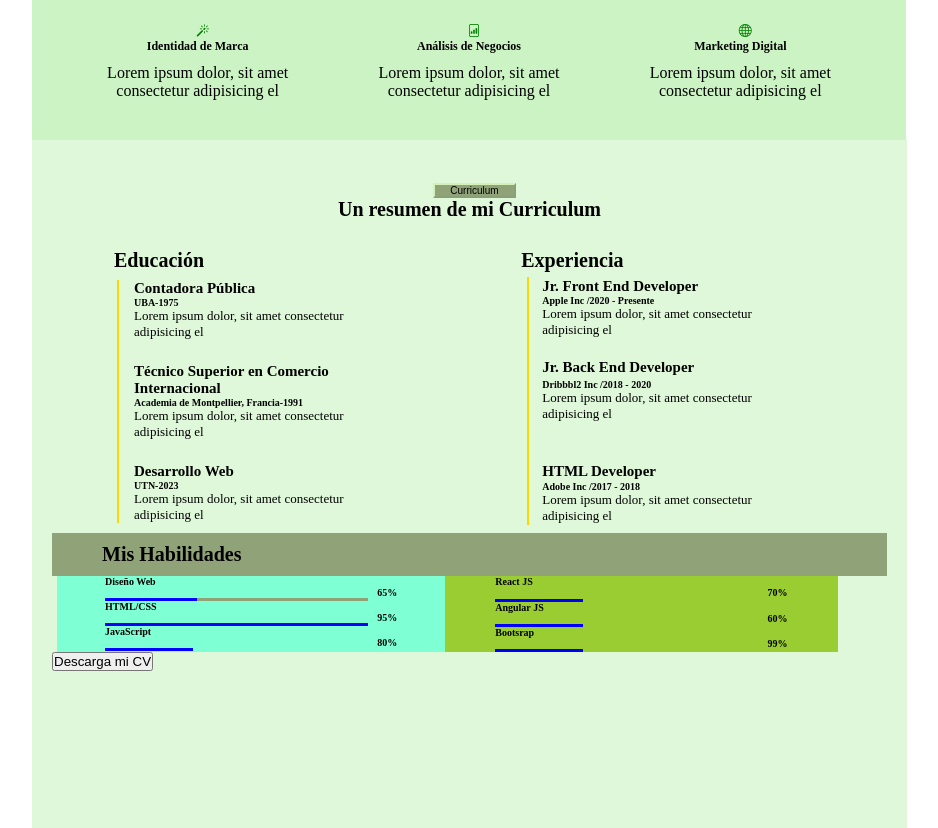
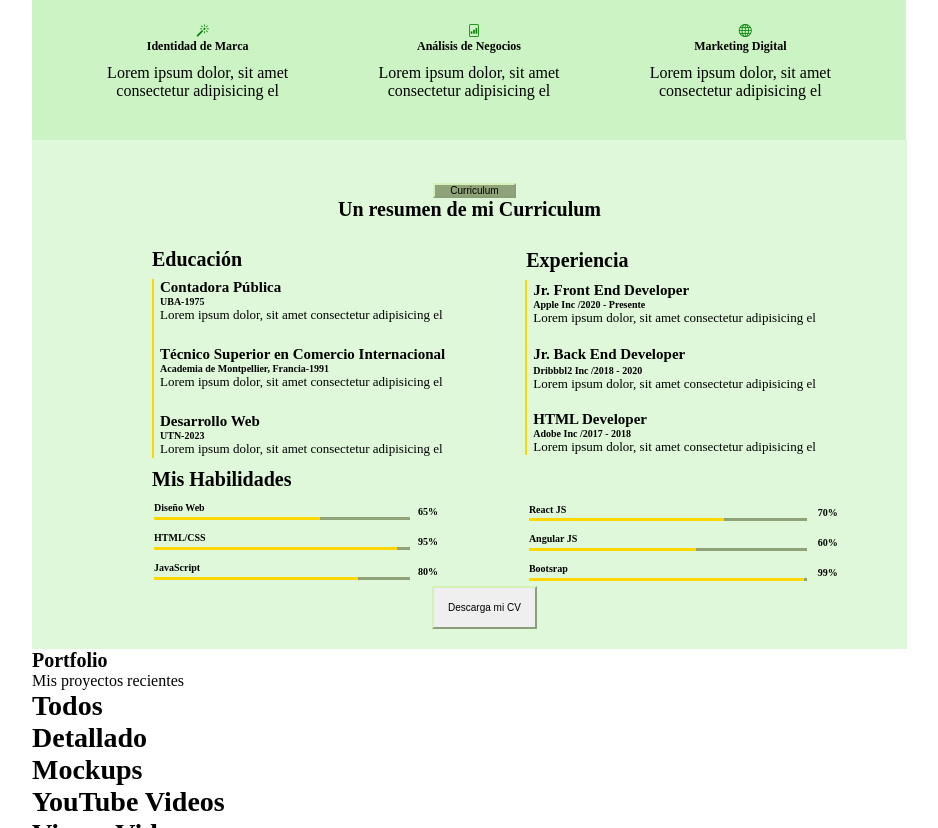
Before and after one commit to isamagan/TPOF_Proyecto, a plain HTML site: page index.html in a window 1280 px wide. Shown: the part 855-1683 px from the top of the page, without its empty margins (208-1146 px from the left). Drawn offline with nearby package versions, Linux system fonts and the light colour scheme.

Commit message:
terminé section curriculum

```diff
--- a/estilo.css
+++ b/estilo.css
@@ -275,7 +275,7 @@ span u{
     background-color:#def8d9 ;
     padding: 20px;
     width: 835px;
-    height: 1000px;
+
  }
  .miCurriculum{
     text-align: center;
@@ -285,7 +285,6 @@ span u{
 .boton4{
     font-size: 10px;
     background-color:#90a378;
-
     padding: 0 15px;
     border-color: #d4f2b8;
 
@@ -301,19 +300,20 @@ span u{
 }
 .educacion{
     width: 60%;
-    padding: 8px 62px;
+    padding: 7px 100px;
 }
 .educacion h1{
-    padding: 0 50px;
+
     font-size: 20px;
-    margin-left: 10px;
+
 }
 
 .miEducacionTitulos {
-    margin-left: 65px;
+    margin-left: 100px;
     font-size: 20px;
-    padding: 0 15px;
+    padding: 0 41px 1px 6px;
     border-left: 2px solid gold;
+    margin-top: 1px;
 
 
 }
@@ -328,24 +328,20 @@ span u{
 
 }
 
-.experiencia2{
-    padding: 8px 71px;
-
-}
 .experiencia2 h1{
     font-size: 20px;
-    padding: 0 33px;
+    padding: 8px 71px 2px 40px;
 
 }
 
 .miExperiencia{
 
-    padding: 1px 13px;
+    padding: 2px 20px 0 6px;
     display: flex;
     flex-direction: column;
     margin-left: 39px;
     border-left: 2px solid gold;
-    margin-top: 5px;
+    margin-top: 6px;
 
 
 }
@@ -358,78 +354,105 @@ span u{
     font-size:  13px; ;
 }
 .jr{
-    padding: 3px 0;
+    padding: 2px 0;
 }
 .ht{
-    padding: 5px 0 1px;
+
+    margin-top: 1px;
 }
 .habilidades{
 
-    padding: 10px 50px;
-    background-color: #90a378;
+    padding: 10px 100px;
 }
 
 .flexhabilidades {
     display: flex;
 }
-.habilidadesbarra1 .habilidadesbarra2{
-    background-color: #638741;
 
-}
 .barraiz{
-    width: 35%;
-    padding: 0 48px;
-    margin-right: 0;
-    margin-left: 5px;
-    background-color: aquamarine;
+    width: 34%;
+    padding: 1px 89px;
+    margin-left: 13px;
     display: flex;
     flex-direction: column;
+    margin-bottom: 5px;
 }
+
 .contenedor{
     height: 3px;
     width: 90%;
     background-color: #90a378;
+
+}
+.barraiz {
+    display: flex;
+}
+.disenioweb{
+    padding: 0 0 0 0;
+    height: 4px;
+
+
 }
 .dw{
     height:3px ;
-    width: 35%;
-    margin-top: 0;
-    background-color: blue;
+    width: 65%;
+    background-color:gold;
+
+}
+.diseniohtc{
+    height: 4px;
+    margin-top: 12px;
 }
 
 .htc{
     height:3px ;
-    width: 90%;
-    background-color: blue;
+    width: 95%;
+    background-color: gold;
+    padding: 0;
+}
+.diseniojs{
+    height: 4px;
+    margin-top: 12px;
 }
 
 .js{
     height:3px ;
-    width: 30%;
-    background-color: blue;
+    width: 80%;
+    background-color: gold;
 }
 .barrader{
-    width: 35%;
+    width: 37%;
+    height: 3px;
+    padding: 3px 0 0 2px;
 
-    padding: 0 50px;
-    background-color: yellowgreen;
+}
+.diseniorjs{
+    height: 3px;
 }
 .rjs{
     height:3px ;
-    width: 30%;
-    background-color: blue;
+    width: 70%;
+    background-color: gold;
     display: flex;
+}
+.disenioan{
+    height: 4px;
+    margin-top: 12px;
 }
 .an{
     height:3px ;
-    width: 30%;
-    background-color: blue;
+    width: 60%;
+    background-color: gold;
     display: flex;
+}
+.diseniobo{
+    height: 4px;
+    margin-top: 12px;
 }
 .bo{
     height:3px ;
-    width: 30%;
-    background-color: blue;
+    width: 99%;
+    background-color: gold;
     display: flex;
 }
 
@@ -437,6 +460,7 @@ span u{
     display: flex;
     justify-content: flex-end;
     margin-top: 0;
+    padding: 0 0 0 1px;
 }
 .h{
     display: flex;
@@ -452,7 +476,7 @@ span u{
     display: flex;
     justify-content: flex-end;
     margin-top: 0;
-    padding: 0 0 1px 2px;
+    padding: 0 0px 0 0px;
 }
 .a{
     display: flex;
@@ -464,3 +488,15 @@ span u{
     justify-content: flex-end;
     margin-top: 0;
 }
+.contenedorboton{
+    padding: 0 380px;
+    width: 835px;
+    margin-top: 10px;
+
+}
+.botoncv{
+    font-size: 10px;
+    padding: 14px;
+    border-color: #d4f2b8;
+    align-content: center;
+}
--- a/index.html
+++ b/index.html
@@ -188,7 +188,7 @@
                 <p>Lorem ipsum dolor, sit amet consectetur adipisicing el</p></br>
                 <h2 class="jr">Jr. Back End Developer</h2>
                 <h3>Dribbbl2 Inc /2018 - 2020</h3>
-                <p>Lorem ipsum dolor, sit amet consectetur adipisicing el</p></br></br>
+                <p>Lorem ipsum dolor, sit amet consectetur adipisicing el</p></br>
                 <h2 class="ht">HTML Developer</h2>
                 <h3>Adobe Inc /2017 - 2018</h3>
                 <p>Lorem ipsum dolor, sit amet consectetur adipisicing el</p>
@@ -205,44 +205,51 @@
         <div class="barraiz">
 
 
-           <h3>Diseño Web</h3>
+           <h3 class="disenioweb">Diseño Web</h3>
            <h3 class="w">65%</h3>
            <div class="contenedor">
+
            <div class="dw"></div>
            </div>
 
-           <h3>HTML/CSS</h3>
+
+           <h3 class="diseniohtc">HTML/CSS</h3>
            <h3 class="h">95%</h3>
+           <div class="contenedor">
            <div class="htc"></div>
+           </div>
 
-
-           <h3>JavaScript</h3>
+           <h3 class="diseniojs">JavaScript</h3>
            <h3 class="j">80%</h3>
+           <div class="contenedor">
             <div class="js"></div>
-
+           </div>
         </div>
 
+    <div class="barrader">
 
+           <h3 class="diseniorjs">React JS</h3>
+            <h3 class="r">70%</h3>
+            <div class="contenedor">
+           <div class="rjs"></div>
+            </div>
 
-    <div class="barrader">
-           <h3>React JS</h3>
-           <h3 class="r">70%</h3>
-           <div class="rjs"></div>
+           <h3 class="disenioan">Angular JS</h3>
+           <h3 class="a">60%</h3>
+           <div class="contenedor">
+           <div class="an"></div>
+           </div>
 
-
-           <h3>Angular JS</h3>
-           <h3 class="a">60%</h3>
-           <div class="an"></div>
-
-
-           <h3>Bootsrap</h3>
+           <h3 class="diseniobo">Bootsrap</h3>
            <h3 class="b">99%</h3>
+           <div class="contenedor">
            <div class="bo"></div>
-
+           </div>
         </div>
     </div>
-
-        <button>Descarga mi CV</button>
+        <dic class="contenedorboton">
+        <button class="botoncv">Descarga mi CV</button>
+        </div>
     </section>
 
     <section class="portfolio">
```
